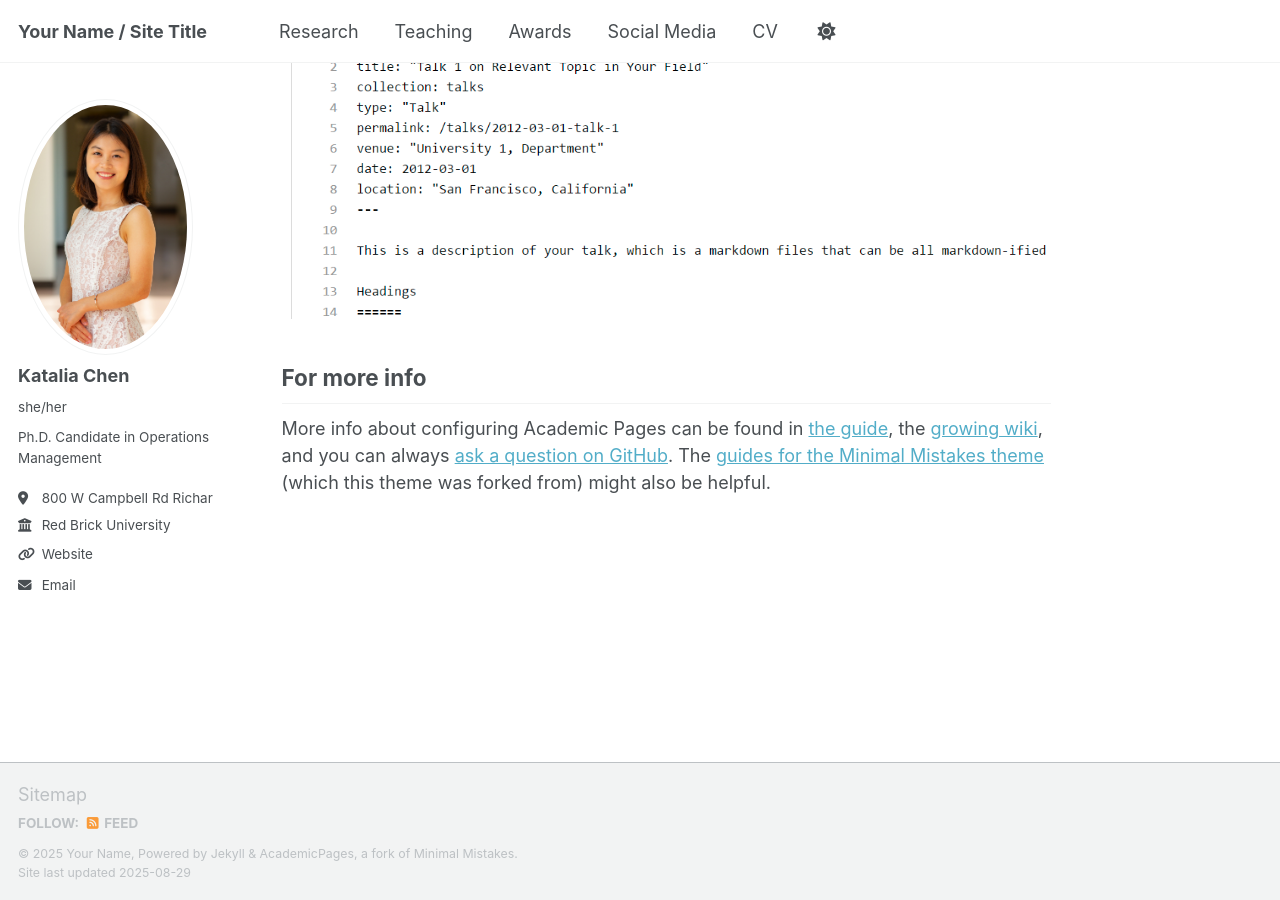
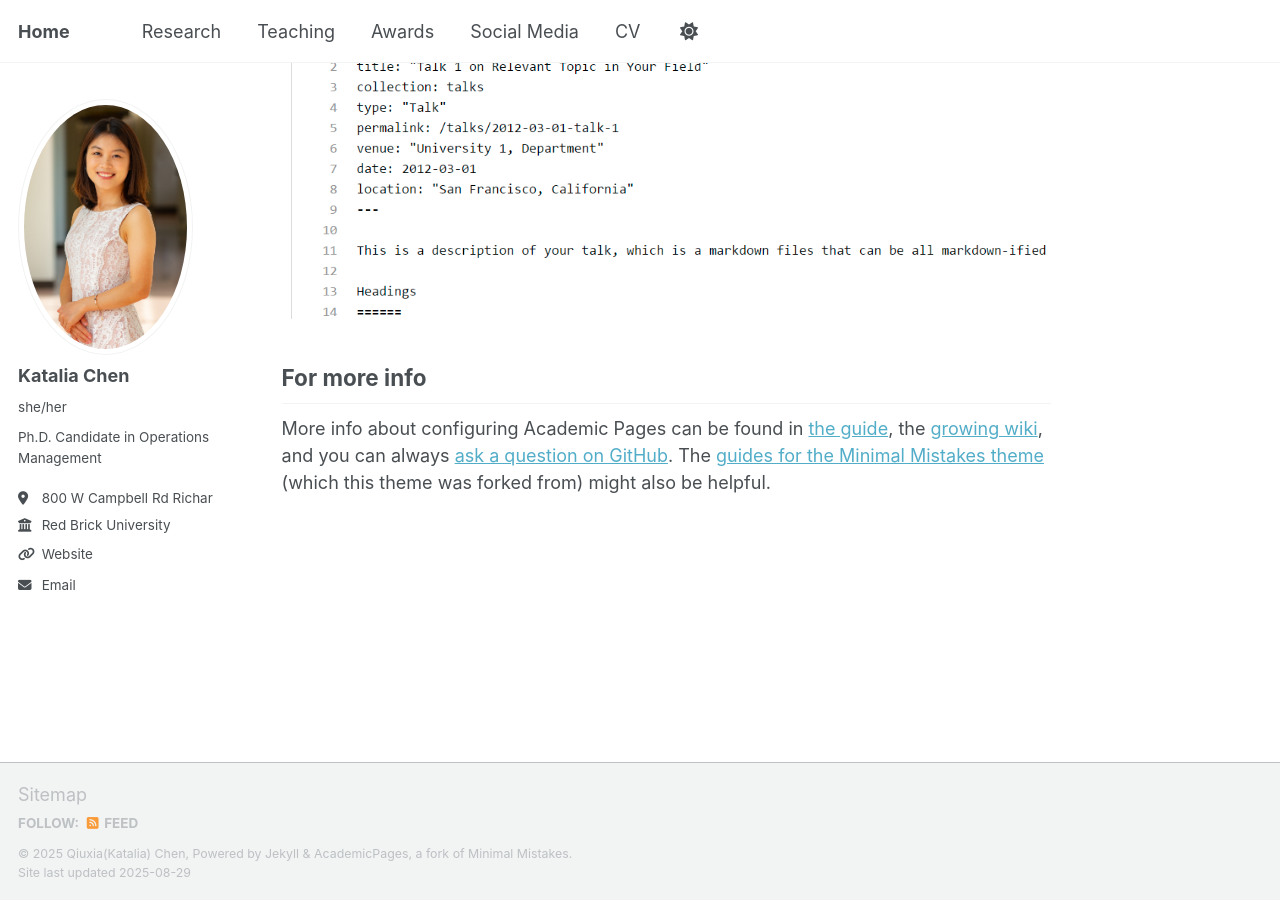
Before and after one commit to qxc2/katalia2, a Jekyll site: the page built from _pages/about.md, in a window 1280 px wide and 900 px high, scrolled down 2880 px. Built offline with Jekyll 4.4.1, drawn with Linux system fonts in a browser that asks for light colours; a script that is not in the unit is left out.

Commit message:
Update _config.yml

```diff
--- a/_config.yml
+++ b/_config.yml
@@ -8,14 +8,14 @@
 
 # Basic Site Settings
 locale                   : "en-US"
-site_theme               : "default" # Currently available options are "default", "air"
-title                    : "Your Name / Site Title"
+site_theme               : "default"
+title                    : "Home"
 title_separator          : "-"
-name                     : &name "Your Name"
+name                     : &name "Qiuxia(Katalia) Chen"
 description              : &description "personal description"
-url                      : https://academicpages.github.io # the base hostname & protocol for your site e.g. "https://[your GitHub username].github.io" or if you already have some other page hosted on Github then use "https://[your GitHub username].github.io/[Your Repo Name]"
-baseurl                  : "" # the subpath of your site, e.g. "/blog"
-repository               : "academicpages/academicpages.github.io"
+url                      : https://qxc2.github.io # the base hostname & protocol for your site e.g. "https://[your GitHub username].github.io" or if you already have some other page hosted on Github then use "https://[your GitHub username].github.io/[Your Repo Name]"
+baseurl                  : "/kataliachen" # the subpath of your site, e.g. "/blog"
+repository               : "qxc2/kataliachen"
 
 # Site Author - The following control what appear as part of the author content on the side bar.
 #               If a field is blank the icon and link will not appear, otherwise it will be shown.
```
